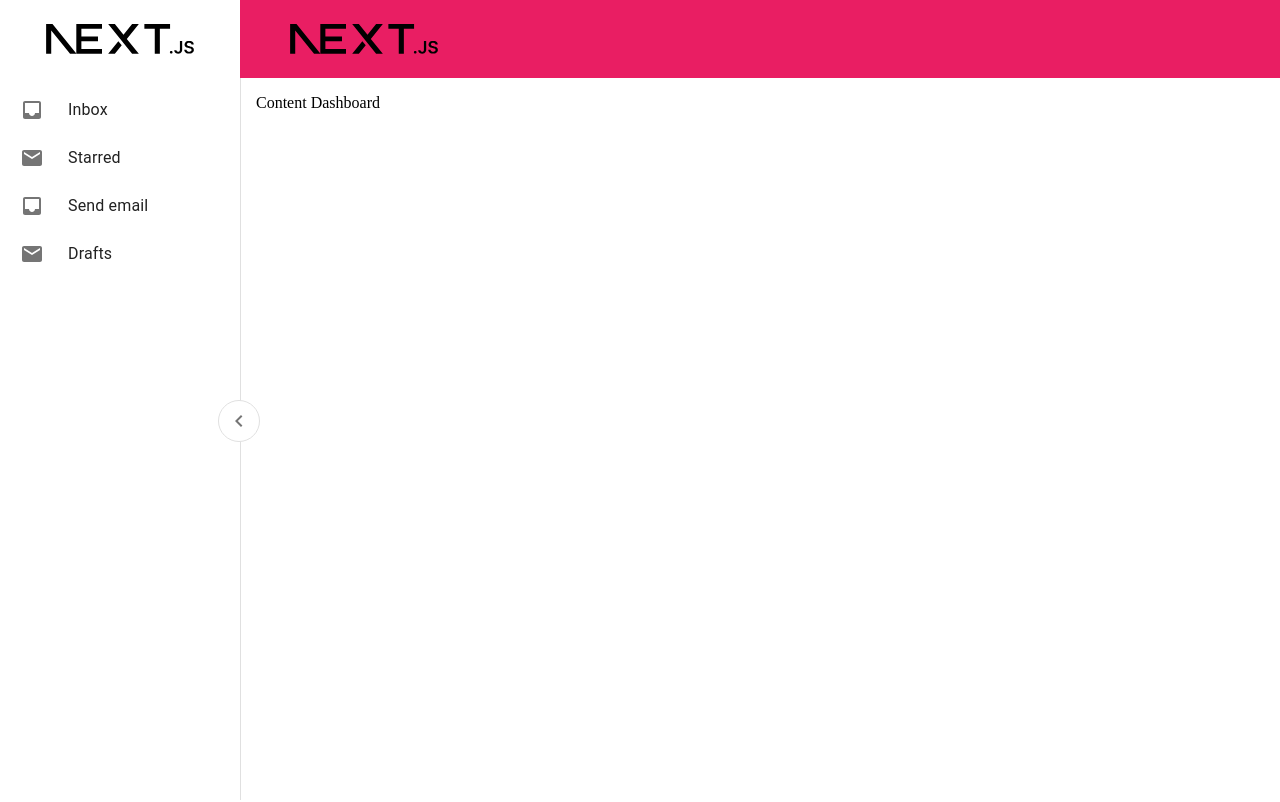
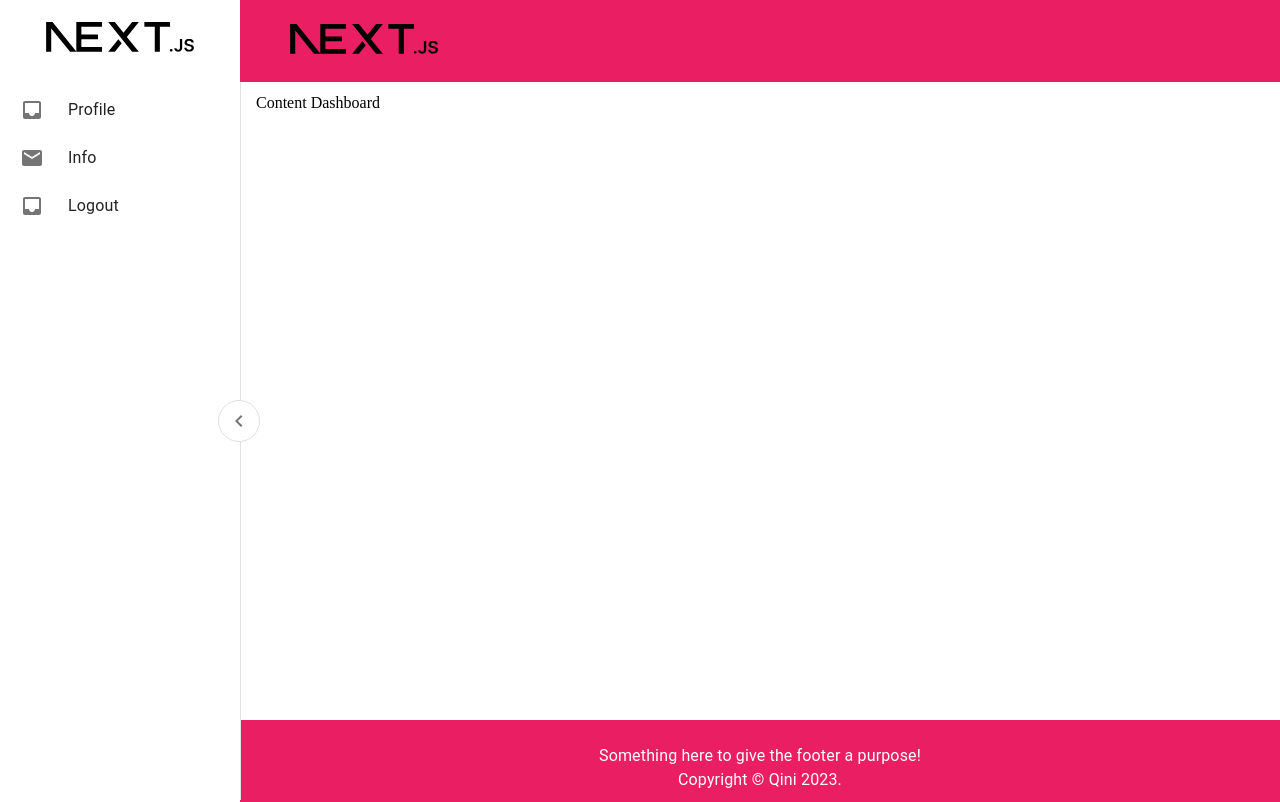
Before and after one commit to nhtuan212/qini-app, a Next.js app: page /dashboard in a window 1280 px wide. Shown: the top 802 px of the page. Built offline with nearby package versions, Linux system fonts and the light colour scheme.

Commit message:
#add project

```diff
--- a/src/components/common/Header/index.tsx
+++ b/src/components/common/Header/index.tsx
@@ -1,12 +1,16 @@
 "use client";
 import React from "react";
+import Link from "next/link";
+import Image from "next/image";
 
 //** MUI */
 import { Box } from "@mui/material";
 
 //** Styles */
 import { HeaderStyles } from "./styles";
-import Image from "next/image";
+
+//** Configs */
+import { DEFAULT_PAGE } from "@/configs/router/page";
 
 //** Interfaces */
 interface HeaderComponentProps {
@@ -31,7 +35,9 @@ export default function HeaderComponent({
                 }),
             }}
         >
-            <Image src="/next.svg" alt="logo" width={200} height={30} />
+            <Link href={DEFAULT_PAGE}>
+                <Image src="/next.svg" alt="logo" width={200} height={30} />
+            </Link>
         </Box>
     );
 }
--- a/src/components/common/NavBar/index.tsx
+++ b/src/components/common/NavBar/index.tsx
@@ -1,6 +1,7 @@
 "use client";
 import React from "react";
 import Image from "next/image";
+import Link from "next/link";
 
 //** MUI */
 import {
@@ -17,11 +18,19 @@ import {
 } from "@mui/material";
 import { ChevronLeft, ChevronRight, Inbox, Mail } from "@mui/icons-material";
 
+//** Configs */
+import { DEFAULT_PAGE } from "@/configs/router/page";
+import { menuProfile } from "@/configs/menu/menuProfile";
+
+//** Lodash */
+import { isEmpty } from "lodash";
+
 //** Styles */
-import { DrawerStyles } from "./styles";
+import { NavBarStyles } from "./styles";
 
 //** Themes */
 import { theme } from "@/themes/globalThemes";
+import { useRouterCustomHook } from "@/customHooks";
 
 //** Interfaces */
 interface NavBarComponentProps {
@@ -35,14 +44,17 @@ export default function NavBarComponent({
     navBarWidth,
     handleNavBar,
 }: NavBarComponentProps) {
+    //** Custom Hooks */
+    const router = useRouterCustomHook();
+
     //** Functions */
     const openedMixin = (): CSSObject => ({
-        ...DrawerStyles,
+        ...NavBarStyles.Drawer,
         width: navBarWidth,
     });
 
     const closedMixin = (theme: Theme): CSSObject => ({
-        ...DrawerStyles,
+        ...NavBarStyles.Drawer,
         width: `calc(${theme.spacing(7)} + 1px)`,
         [theme.breakpoints.up("sm")]: {
             width: `calc(${theme.spacing(8)} + 1px)`,
@@ -72,20 +84,27 @@ export default function NavBarComponent({
                     height: "78px",
                 }}
             >
-                <Image src="/next.svg" alt="logo" width={200} height={30} />
+                <Link href={DEFAULT_PAGE}>
+                    <Image src="/next.svg" alt="logo" width={200} height={30} />
+                </Link>
             </Box>
-            <IconButton onClick={handleNavBar} sx={DrawerStyles.Toggle}>
+            <IconButton onClick={handleNavBar} sx={NavBarStyles.Toggle}>
                 {open ? <ChevronLeft /> : <ChevronRight />}
             </IconButton>
-            <List>
-                {["Inbox", "Starred", "Send email", "Drafts"].map(
-                    (text, index) => (
+            {!isEmpty(menuProfile) && (
+                <List>
+                    {menuProfile.map((item, index) => (
                         <ListItem
-                            key={text}
+                            key={item?.label}
                             disablePadding
-                            sx={{ display: "block" }}
                             onClick={() => {
-                                // router.push(url);
+                                item?.url && router.push(item?.url);
+                            }}
+                            sx={{
+                                //** Active URL */
+                                ...(router.pathName === item?.url && {
+                                    ...NavBarStyles.Active,
+                                }),
                             }}
                         >
                             <ListItemButton
@@ -105,7 +124,7 @@ export default function NavBarComponent({
                                     {index % 2 === 0 ? <Inbox /> : <Mail />}
                                 </ListItemIcon>
                                 <ListItemText
-                                    primary={text}
+                                    primary={item?.label}
                                     sx={{
                                         opacity: open ? 1 : 0,
                                         whiteSpace: "nowrap",
@@ -113,9 +132,9 @@ export default function NavBarComponent({
                                 />
                             </ListItemButton>
                         </ListItem>
-                    ),
-                )}
-            </List>
+                    ))}
+                </List>
+            )}
         </Drawer>
     );
 }
--- a/src/components/common/NavBar/styles.ts
+++ b/src/components/common/NavBar/styles.ts
@@ -1,9 +1,11 @@
 //** MUI */
 import { colors } from "@/themes/color";
 
-export const DrawerStyles = {
-    transition: "all .5s",
-    overflow: "unset",
+export const NavBarStyles = {
+    Drawer: {
+        transition: "all .5s",
+        overflow: "unset",
+    },
 
     Toggle: {
         position: "absolute",
@@ -17,4 +19,13 @@ export const DrawerStyles = {
             backgroundColor: colors.white,
         },
     },
+
+    Active: {
+        background: colors.primary,
+        color: colors.white,
+
+        svg: {
+            color: colors.white,
+        },
+    },
 };
--- a/src/components/modules/MainLayout/index.tsx
+++ b/src/components/modules/MainLayout/index.tsx
@@ -38,10 +38,7 @@ export default function MainLayout({ children }: MainLayoutProps) {
                 handleNavBar={handleNavBar}
             />
             <Box sx={{ width: "100%" }}>
-                <Box
-                    component={"main"}
-                    sx={{ minHeight: "120vh", flexGrow: 1 }}
-                >
+                <Box component={"main"} sx={{ minHeight: "90vh", flexGrow: 1 }}>
                     <Box sx={{ height: "78px" }} />
                     {children}
                 </Box>
--- a/src/configs/menu/menuProfile.tsx
+++ b/src/configs/menu/menuProfile.tsx
@@ -1,15 +1,18 @@
 import React from "react";
-import { signOut } from "next-auth/react";
+// import { signOut } from "next-auth/react";
 
 //** MUI */
 import AccountCircleIcon from "@mui/icons-material/AccountCircle";
 import LogoutIcon from "@mui/icons-material/Logout";
 import InfoIcon from "@mui/icons-material/Info";
 
+//** Configs */
+import { PAGE } from "../router/page";
+
 export const menuProfile = [
     {
-        onClick: () => {},
-        content: "Profile",
+        url: PAGE.EXAMPLE,
+        label: "Profile",
         icon: (
             <AccountCircleIcon
                 fontSize="small"
@@ -19,8 +22,8 @@ export const menuProfile = [
         ),
     },
     {
-        onClick: () => {},
-        content: "Info",
+        // url: PAGE.PROFILE,
+        label: "Info",
         icon: (
             <InfoIcon
                 fontSize="small"
@@ -30,8 +33,8 @@ export const menuProfile = [
         ),
     },
     {
-        onClick: () => signOut(),
-        content: "Logout",
+        // url: PAGE.LOG,
+        label: "Logout",
         icon: (
             <LogoutIcon
                 fontSize="small"
--- a/src/configs/router/page.ts
+++ b/src/configs/router/page.ts
@@ -1,6 +1,6 @@
 export const PAGE = {
-    dashboard: "/dashboard",
-    example: "/example",
+    DASHBOARD: "/dashboard",
+    EXAMPLE: "/example",
 };
 
-export const DEFAULT_PAGE = PAGE.example;
+export const DEFAULT_PAGE = PAGE.DASHBOARD;
```
